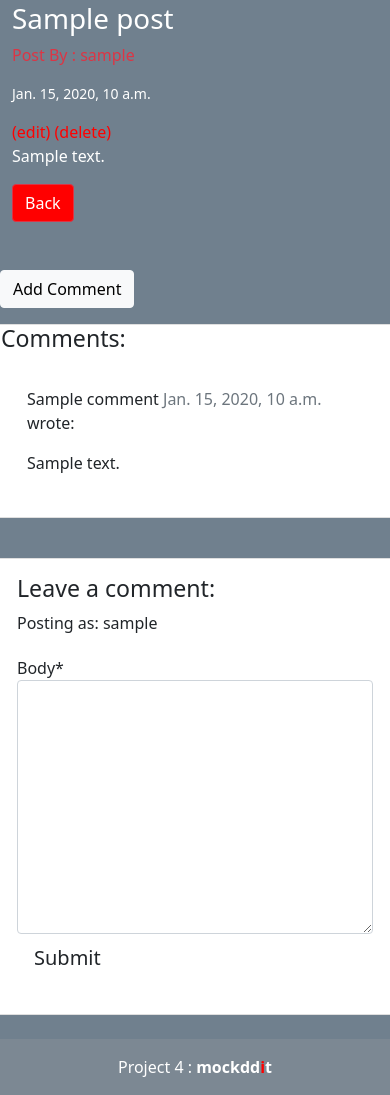
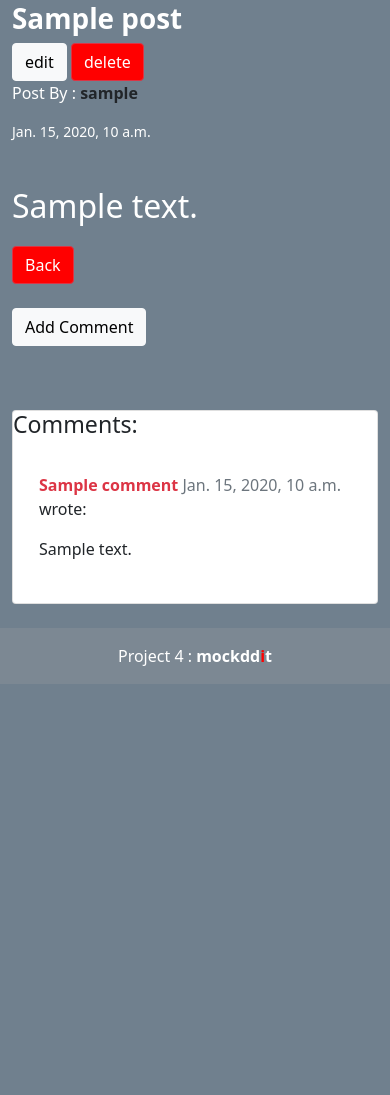
Before and after one commit to MikeMaroni9/P4-Reddit-Django, a Django app: page /detail/1 in a window 390 px wide. Shown: the part 214-1309 px from the top of the page. After the commit the page ends 880 px from the top, so only its background shows below. Run offline with Django 4.2, Linux system fonts and the light colour scheme; a user stored in the database is signed in; tables that the repository leaves empty hold one stand-in row (values such as "Sample post"); some libraries are stand-ins or nearby versions.

Commit message:
CSS / BOOTSTRAP STYLE COMMIT

```diff
--- a/p4redditblog/settings.py
+++ b/p4redditblog/settings.py
@@ -30,7 +30,7 @@ SECRET_KEY = 'sdfsd09823jSDADFmkl23412'
 # SECURITY WARNING: don't run with debug turned on in production!
 DEBUG = True
 
-ALLOWED_HOSTS = ['8000-mikemaroni9-p4redditdja-o8339snscw4.ws-eu104.gitpod.io', 'localhost', '8000-mikemaroni9-p4redditdja-zufz95pfdn3.ws-eu104.gitpod.io']
+ALLOWED_HOSTS = ['8000-mikemaroni9-p4redditdja-o8339snscw4.ws-eu104.gitpod.io', 'localhost', '8000-mikemaroni9-p4redditdja-nbyqgg242yv.ws-eu104.gitpod.io']
 
 
 # Application definition
--- a/static/css/style.css
+++ b/static/css/style.css
@@ -1,14 +1,14 @@
+/* Page Style  */
 .dark-bg {
     background-color: #7c8893;
 }
 
 body {background-color: #70808e;}
 
-
+/* NAV BAR STYLE  */
 .navbar-brand {
     font-size:3.25rem
 }
-
 
 .nav-item {
     font-size:2.2rem
@@ -18,13 +18,17 @@ body {background-color: #70808e;}
     font-weight: 700;
 }
 
+
+
+
+/* Hyperlink color change  */
 a {
     color: red;
     text-decoration: none;
 }
 
 a:hover {
-    color: #e8bd3b;
+    color: #000000;
 }
 
 
@@ -39,6 +43,7 @@ a:hover {
 
 }
 
+/* Danger buttons color change  */
 .btn-danger {
     background-color: red;
 }
@@ -46,3 +51,24 @@ a:hover {
 .login {
     color: white;
 }
+
+/* POST TITLE FORMATING  */
+.post-title {
+    font-weight: 900;
+    font-size: 2.8 rem;
+}
+
+/* CONTENT TEXT FORMATING  */
+.post-content {
+    font-size: 2rem;
+}
+
+
+/* Bottom page navgation styling  */
+.page-link {
+    color:black;
+}
+
+.page-link:hover {
+    color:red;
+}
--- a/templates/add_post.html
+++ b/templates/add_post.html
@@ -15,7 +15,7 @@
                 {% csrf_token %}
                 {{ form.as_table}}
                 </table>
-                <button class="btn-danger">Post</button>
+                <button class=" btn btn-danger">Post</button>
             </div>
         </div>
     </div>
--- a/templates/base.html
+++ b/templates/base.html
@@ -30,7 +30,7 @@
               {% if user.is_authenticated %}
               <li class="nav-item">
                 <a class="nav-link" href="{% url 'addpost' %}">
-                <button type="button" class="btn btn-light btn-lg">New Post</button>
+                <button type="button" class="btn btn-light btn-lg neww">New Post</button>
                 </a>
               </li>
               <li class="nav-item">
--- a/templates/post_detail.html
+++ b/templates/post_detail.html
@@ -7,35 +7,40 @@
 
 <div class="container text-white">
     <div class="row g-0">
-    <div class="col-md-6 masthead-text">
+    <div class="col-md-10 masthead-text">
         <!-- Post title goes in these h1 tags -->
         <h1 class="post-title">{{ post.title }}</h1>
-        <!-- Post author goes before the | the post's created date goes after -->
-        <p class="post-subtitle text-danger">Post By : {{ post.author }}</p>
-        <p class="post-subtitle"><small>{{ post.created_on }}</small></p>
-
         {% if user.is_authenticated %}
             {% if user.id == post.author.id %}
-                <a href="{% url 'editpost' post.pk%}">(edit)</a>
-                <a href="{% url 'deletepost' post.pk%}">(delete)</a>
+
+                <a href="{% url 'editpost' post.pk%}">
+                <button type="button" class="btn btn-light">edit</button>
+                </a>
+                <a href="{% url 'deletepost' post.pk%}">
+                <button type="button" class="btn btn-danger">delete</button>
+                </a>
             {% endif %}
         {% endif %}
-
+        <!-- Post author goes before the | the post's created date goes after -->
+        <p class="post-subtitle text-dark"><span class="text-white">Post By :</span> <strong>{{ post.author }}</strong></p>
+        <p class="post-subtitle"><small>{{ post.created_on }}</small></p>
         <br>
-        <p class="post-subtitle">{{ post.content }}</p>
+        <p class="post-subtitle post-content">{{ post.content }}</p>
         <a href="{% url 'index' %}">
         <button type="button" class="btn btn-danger">Back</button>
+        </a>
+        <br><br>
+        <a href="{% url 'newcomment' post.pk %}">
+            <button type="button" class="btn btn-light">Add Comment</button>
         </a>
         </div>
     </div>
 </div>
 <br>
 <br>
-<a href="{% url 'newcomment' post.pk %}">
-<button type="button" class="btn btn-light">Add Comment</button>
-</a>
-<div class="row">
-    <div class="col-md-8 card mb-4  mt-3 ">
+
+<div class="container">
+    <div class="col-md-10 card mb-4  mt-3 ">
         <h3>Comments:</h3>
         <div class="card-body">
             <!-- We want a for loop inside the empty control tags to iterate through each comment in comments -->
@@ -43,7 +48,7 @@
             <div class="comments" style="padding: 10px;">
                 <p class="font-weight-bold">
                     <!-- The commenter's name goes here. Check the model if you're not sure what that is -->
-                    {{ comment.name }}
+                    <span class="text-danger"><strong>{{ comment.name }}</strong></span>
                     <span class=" text-muted font-weight-normal">
                         <!-- The comment's created date goes here -->
                         {{ comment.created_on }}
@@ -56,26 +61,5 @@
             {% endfor %}
         </div>
     </div>
-    <div class="col-md-4 card mb-4  mt-3 ">
-        <div class="card-body">
-            <!-- For later -->
-            {% if commented %}
-            <div class="alert alert-success" role="alert">
-                Your comment is awaiting approval
-            </div>
-            {% else %}
-            {% if user.is_authenticated %}
-
-            <h3>Leave a comment:</h3>
-            <p>Posting as: {{ user.username }}</p>
-            <form method="post" style="margin-top: 1.3em;">
-                {{ comment_form | crispy }}
-                {% csrf_token %}
-                <button type="submit" class="btn btn-signup btn-lg">Submit</button>
-            </form>
-            {% endif %}
-            {% endif %}
-        </div>
-    </div>
 </div>
 {% endblock content %}
```
Also changed, not shown: templates/add_comment.html (+8 -9 lines), templates/delete_post.html (+15 -10 lines), templates/edit_post.html (+14 -10 lines).
